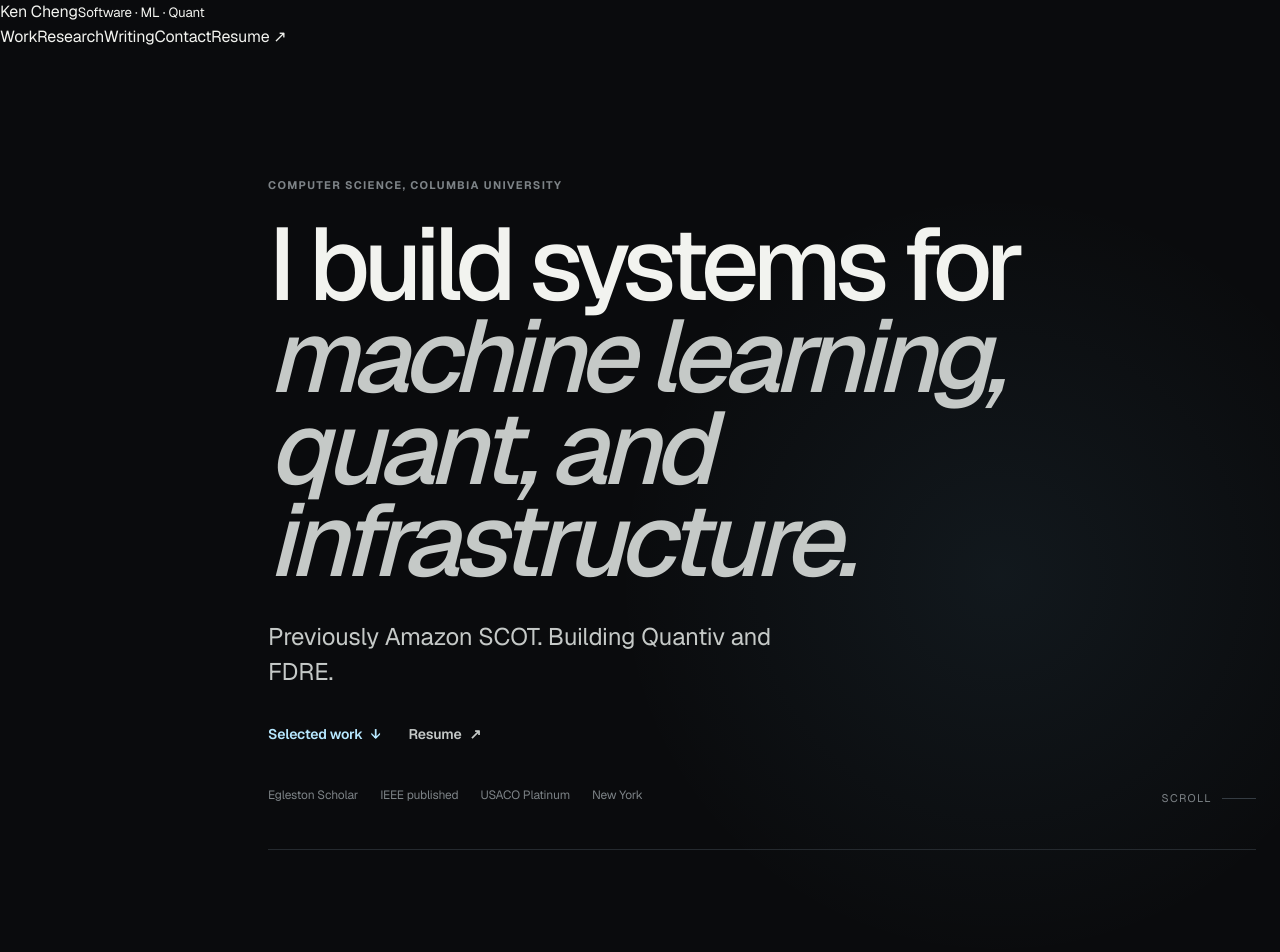
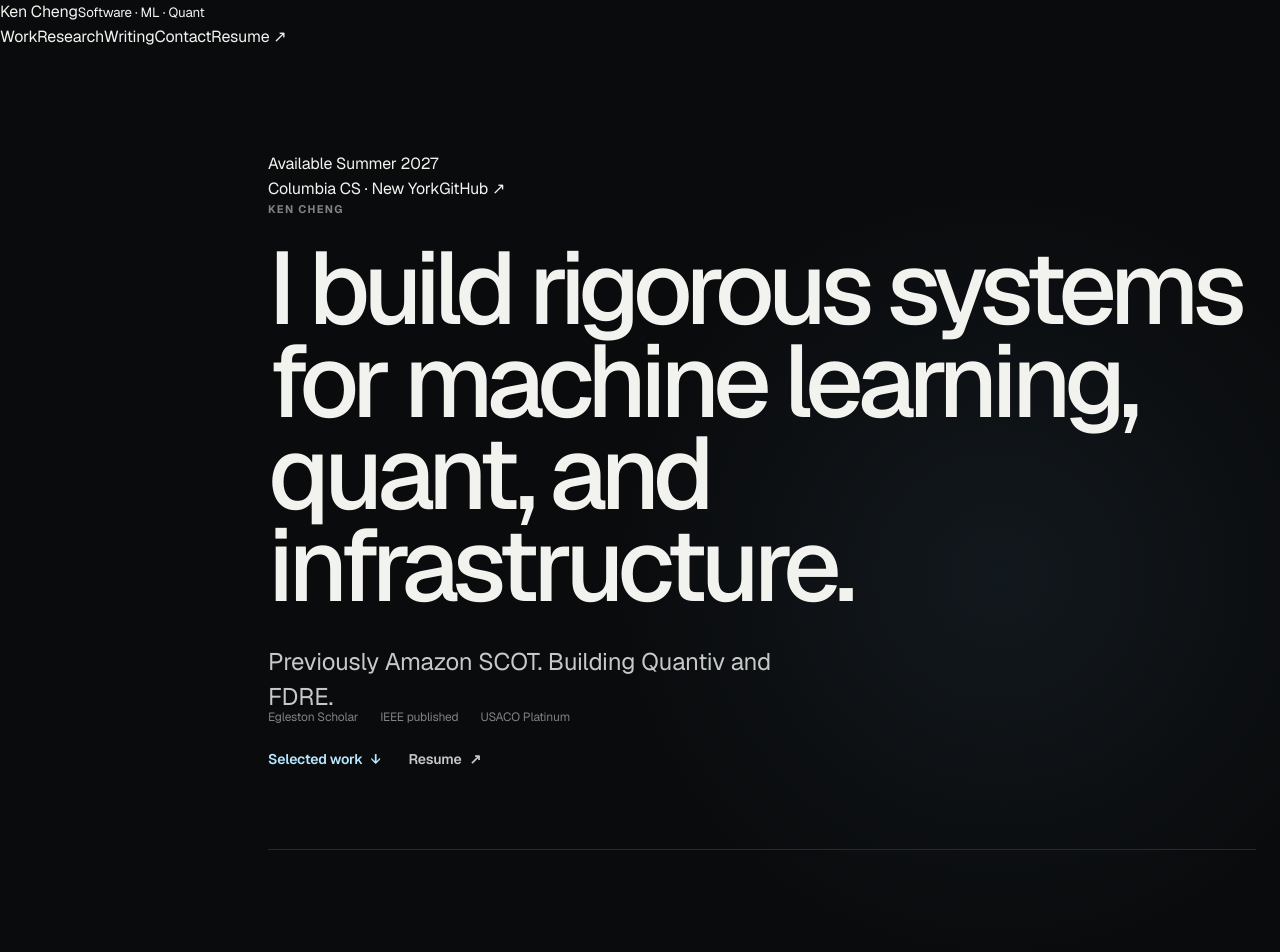
Before and after one commit to kenchengkc/personal-website, a Next.js app: page / in a window 1280 px wide. Shown: the top 952 px of the page. Built offline with nearby package versions, Linux system fonts and the light colour scheme.

Commit message:
Refine hero toward Opale editorial style

```diff
--- a/components/sections/Hero.tsx
+++ b/components/sections/Hero.tsx
@@ -4,18 +4,28 @@ import { site } from "@/lib/site";
 export function Hero() {
   return (
     <section className="hero" id="home">
+      <div className="hero-meta" data-reveal>
+        <div>
+          <span className="availability-dot" aria-hidden="true" />
+          <span>Available Summer 2027</span>
+        </div>
+        <span>Columbia CS · New York</span>
+        <a href={site.socials.github} target="_blank" rel="noopener noreferrer">
+          GitHub ↗
+        </a>
+      </div>
+
       <div className="hero-copy" data-reveal>
-        <p className="eyebrow">Computer Science, Columbia University</p>
-
+        <p className="eyebrow">Ken Cheng</p>
         <h1>
-          I build systems for{" "}
-          <span>machine learning, quant, and infrastructure.</span>
+          I build rigorous systems for machine learning, quant, and infrastructure.
         </h1>
-
         <p className="hero-summary">
           Previously Amazon SCOT. Building Quantiv and FDRE.
         </p>
+      </div>
 
+      <div className="hero-bottom" data-reveal>
         <div className="hero-actions">
           <Link href="#work" className="text-link text-link-primary">
             Selected work <span aria-hidden="true">↓</span>
@@ -29,19 +39,13 @@ export function Hero() {
             Resume <span aria-hidden="true">↗</span>
           </a>
         </div>
+
+        <div className="hero-proof">
+          <span>Egleston Scholar</span>
+          <span>IEEE published</span>
+          <span>USACO Platinum</span>
+        </div>
       </div>
-
-      <div className="hero-proof" data-reveal>
-        <span>Egleston Scholar</span>
-        <span>IEEE published</span>
-        <span>USACO Platinum</span>
-        <span>New York</span>
-      </div>
-
-      <a className="scroll-cue" href="#work">
-        <span>Scroll</span>
-        <i aria-hidden="true" />
-      </a>
     </section>
   );
 }
```
